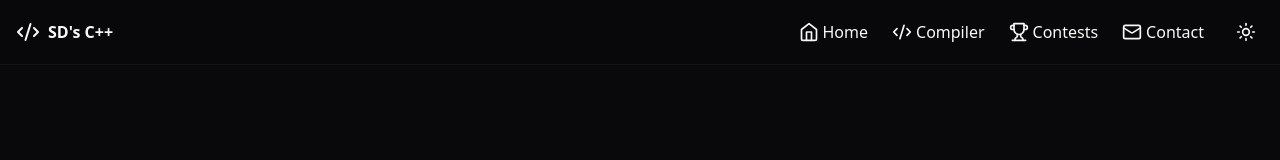
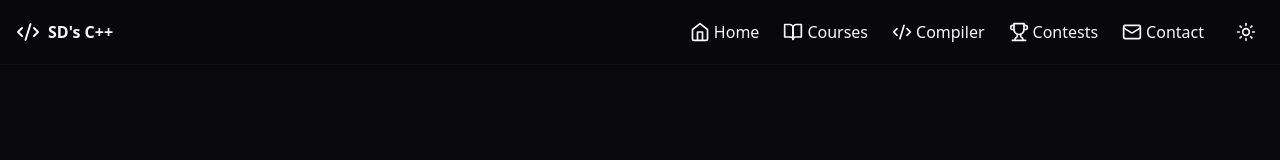
Before and after one commit to sathishdusharla/SathishDusharlaCPP, a React (Vite) app: page / in a window 1280 px wide. Shown: the top 160 px of the page. Built offline with nearby package versions, Linux system fonts and the light colour scheme.

Commit message:
Update Header.tsx

```diff
--- a/src/components/Header.tsx
+++ b/src/components/Header.tsx
@@ -1,5 +1,5 @@
 import React, { useState } from "react";
-import { Sun, Moon, Code2, Home, Mail, Trophy, Menu, X } from "lucide-react";
+import { Sun, Moon, Code2, Home, Mail, Trophy, Menu, X, BookOpen } from "lucide-react";
 import { useTheme } from "../context/ThemeContext";
 import { Link } from "react-router-dom";
 
@@ -27,9 +27,13 @@ export function Header() {
 
         {/* Desktop Navigation */}
         <nav className="hidden md:flex space-x-6">
-          <Link to="/home" className="flex items-center space-x-1 hover:text-primary">
+          <Link to="/intro" className="flex items-center space-x-1 hover:text-primary">
             <Home className="h-5 w-5" />
             <span>Home</span>
+          </Link>
+          <Link to="/courses" className="flex items-center space-x-1 hover:text-primary">
+            <BookOpen className="h-5 w-5" />
+            <span>Courses</span>
           </Link>
           <Link to="/compiler" className="flex items-center space-x-1 hover:text-primary">
             <Code2 className="h-5 w-5" />
@@ -54,9 +58,15 @@ export function Header() {
         <div className="md:hidden w-full bg-background shadow-lg absolute top-16 left-0 z-40 transition-all">
           <ul className="flex flex-col items-center space-y-4 py-4">
             <li>
-              <Link to="/home" className="flex items-center space-x-1 hover:text-primary" onClick={toggleMenu}>
+              <Link to="/intro" className="flex items-center space-x-1 hover:text-primary" onClick={toggleMenu}>
                 <Home className="h-5 w-5" />
                 <span>Home</span>
+              </Link>
+            </li>
+            <li>
+              <Link to="/courses" className="flex items-center space-x-1 hover:text-primary" onClick={toggleMenu}>
+                <BookOpen className="h-5 w-5" />
+                <span>Courses</span>
               </Link>
             </li>
             <li>
```
